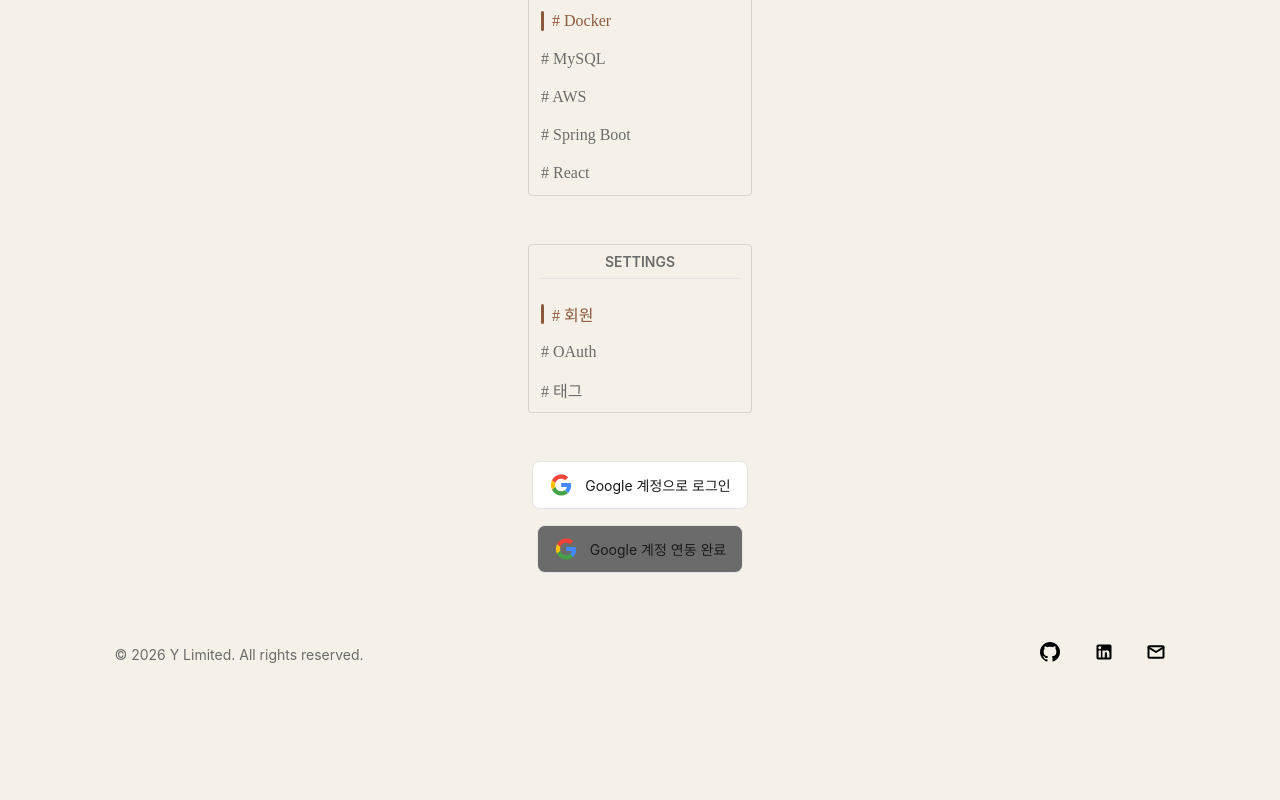
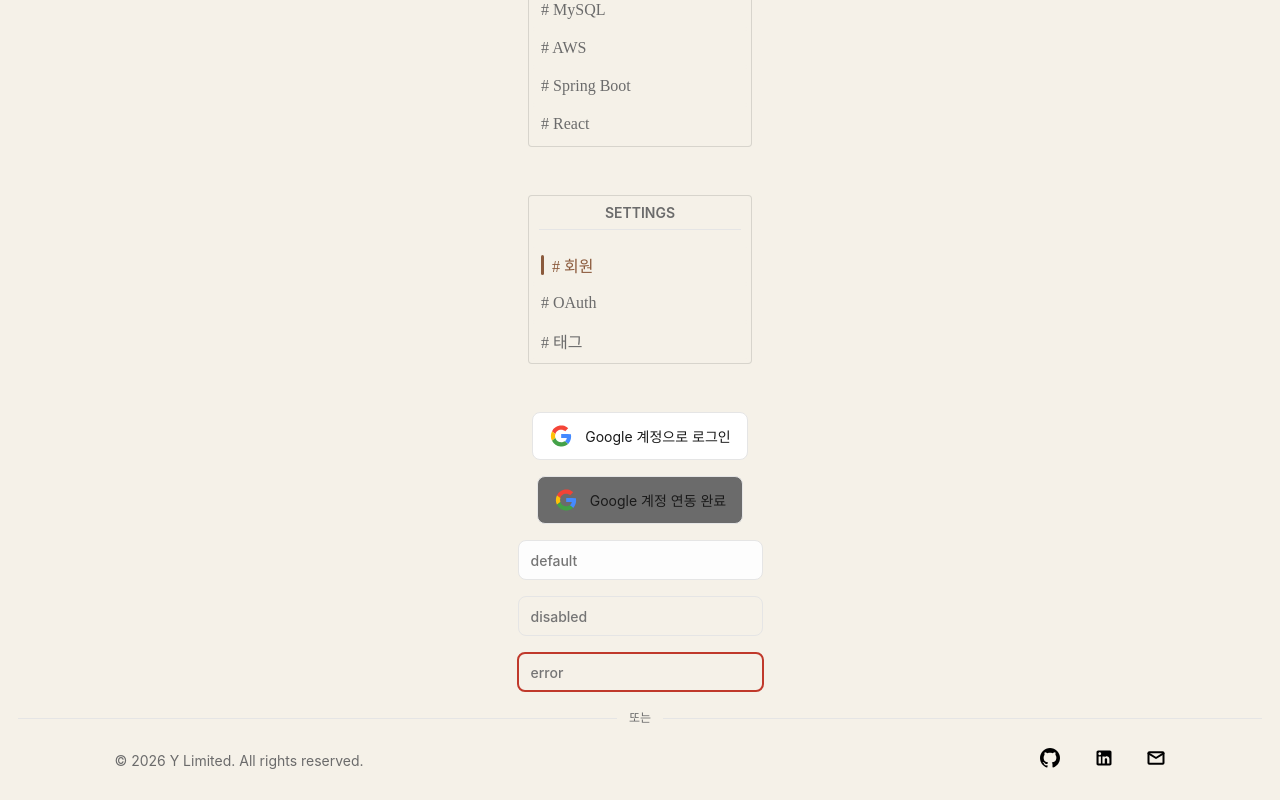
Before and after one commit to azbayor2/limited-code-front, a React (Vite) app: page /test in a window 1280 px wide. Shown: the part 346-1146 px from the top of the page. Before the commit the page ends 1040 px from the top, so only its background shows below. Built offline with nearby package versions, Linux system fonts and the light colour scheme.

Commit message:
feat: placeholder, dividerwithtext 컴포넌트 일부 구현

```diff
--- /dev/null
+++ b/src/components/DividerWithText/DividerWithText.module.css
@@ -0,0 +1,26 @@
+.divider {
+  display: flex;
+  width: 100%;
+  height: 20px;
+  padding: 0px 10px;
+  justify-content: center;
+  align-items: center;
+  gap: 12px;
+}
+
+
+.line {
+  height: 1px;
+  flex: 1;
+  background-color: var(--border-subtle);
+}
+
+
+.text {
+  color: var(--text-secondary);
+  font-family: var(--font-sans);
+  font-size: 12px;
+  font-style: normal;
+  font-weight: 500;
+  line-height: 16px;
+}
--- /dev/null
+++ b/src/components/DividerWithText/DividerWithText.tsx
@@ -0,0 +1,22 @@
+import styles from './DividerWithText.module.css'
+
+
+type DividerWithTextProps = {
+  text: string
+};
+
+
+
+function DividerWithText({text}: DividerWithTextProps) {
+  return (
+    <div className={styles.divider}>
+      <div className={styles.line}/>
+      <span className={styles.text}>{text}</span>
+      <div className={styles.line}/>
+
+    </div>
+  )
+}
+
+
+export default DividerWithText;
--- /dev/null
+++ b/src/components/PlaceHolder/PlaceHolder.module.css
@@ -0,0 +1,43 @@
+.PlaceHolder {
+  display: flex;
+  height: 40px;
+  padding: 0 12px;
+  align-items: center;
+  gap: 10px;
+  border-radius: 8px;
+  border: 1px solid var(--border-subtle);
+  background-color: var(--text-input);
+  font-family: var(--font-sans);
+  font-size: 14px;
+  font-style: normal;
+  font-weight: 500;
+  line-height: 21px;
+}
+
+
+.placeHolder:focus {
+  border: 2px solid var(--accent);
+  color: var(--text-primary)
+}
+
+.error {
+  display: flex;
+  height: 40px;
+  padding: 0 12px;
+  align-items: center;
+  gap: 10px;
+  border-radius: 8px;
+  border: 2px solid var(--destructive);
+  color: var(--text-primary);
+  font-family: var(--font-sans);
+  font-size: 14px;
+  font-style: normal;
+  font-weight: 500;
+  line-height: 21px;
+}
+
+.PlaceHolder:disabled {
+  background-color: var(--ivory);
+  color: var(--text-secondary);
+
+}
--- /dev/null
+++ b/src/components/PlaceHolder/PlaceHolder.tsx
@@ -0,0 +1,20 @@
+import styles from './PlaceHolder.module.css'
+
+type PlaceHolderProps = {
+  text: string;
+  disabled: boolean;
+  error: boolean;
+}
+
+//수정 필요 (text error handling)
+
+
+function PlaceHolder({text, disabled, error}:PlaceHolderProps) {
+
+  return (
+    <input className={error ? styles.error : styles.PlaceHolder} placeholder={text} disabled={disabled} />
+  )
+}
+
+
+export default PlaceHolder;
--- a/src/components/index.tsx
+++ b/src/components/index.tsx
@@ -6,6 +6,9 @@ import MenuCard from "./Sidebar/Menu/MenuCard";
 import Sidebar from "./Sidebar/Sidebar";
 import Footer from "./Footer/Footer";
 import OAuthButton from "./OAuthButton/OAuthButton";
+import PlaceHolder from "./PlaceHolder/PlaceHolder";
+import DividerWithText from "./DividerWithText/DividerWithText";
 
 export { Button, Header, NormalDivider,
-   MenuItem, MenuCard, Sidebar, Footer, OAuthButton };
+   MenuItem, MenuCard, Sidebar, Footer, OAuthButton, PlaceHolder,
+  DividerWithText };
--- a/src/pages/Home/test/Test.module.css
+++ b/src/pages/Home/test/Test.module.css
@@ -13,4 +13,5 @@
   justify-content: center;
   gap: 16px;
   flex: 1;
+  width: 100%
 }
--- a/src/pages/Home/test/test.tsx
+++ b/src/pages/Home/test/test.tsx
@@ -6,7 +6,9 @@ import {
   MenuCard,
   Sidebar,
   Footer,
-  OAuthButton
+  OAuthButton,
+  PlaceHolder,
+  DividerWithText
 } from "../../../components/index.tsx";
 
 import { CategoryLists } from "./MockData.ts";
@@ -33,7 +35,10 @@ function Test() {
           title="settings"/>
         <OAuthButton provider="Google" enabled={true} text="Google 계정으로 로그인"/>
         <OAuthButton provider="Google" enabled={false} text="Google 계정 연동 완료"/>
-
+        <PlaceHolder text='default' disabled={false} error={false}/>
+        <PlaceHolder text='disabled' disabled={true} error={false}/>
+        <PlaceHolder text='error' disabled={false} error={true}/>
+        <DividerWithText text="또는"/>
 
       </div>
       <Footer/>
```
